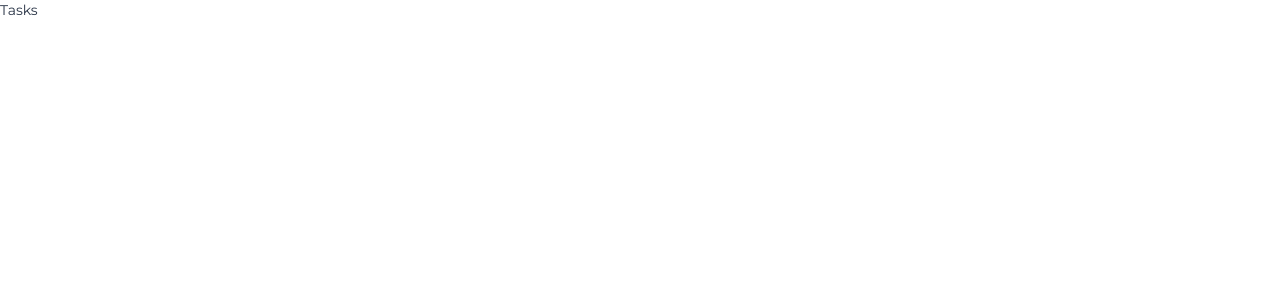
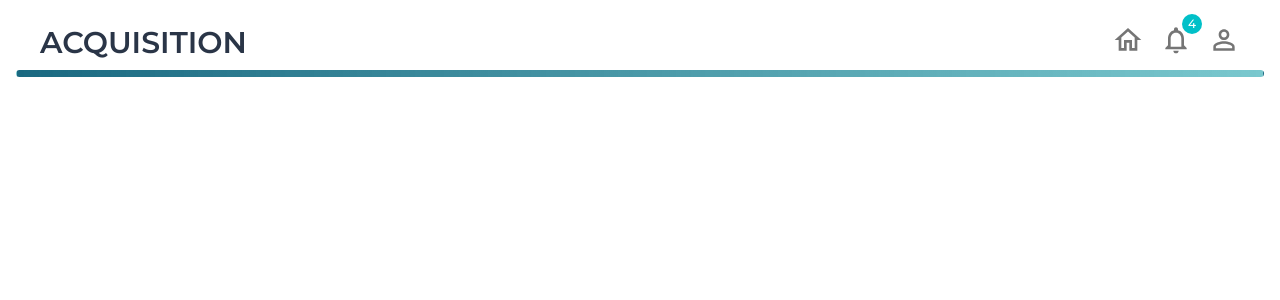
Before and after one commit to DeviPrasadKL/US-Project, a React (Vite) app: page /tasks in a window 1280 px wide. Shown: the top 300 px of the page. Built offline with nearby package versions, Linux system fonts and the light colour scheme.

Commit message:
chore: nav link add

```diff
--- a/src/components/shared/navbar/Navbar.jsx
+++ b/src/components/shared/navbar/Navbar.jsx
@@ -3,6 +3,7 @@ import React from 'react';
 import HomeOutlinedIcon from '@mui/icons-material/HomeOutlined';
 import NotificationsOutlinedIcon from '@mui/icons-material/NotificationsOutlined';
 import Dropmenu from './Dropmenu';
+import { Link } from 'react-router-dom';
 
 /**
  * Navbar component displaying a title and a set of icons with optional badges.
@@ -17,14 +18,16 @@ export default function Navbar({ title }) {
         <Box>
             <Stack flexDirection='row' justifyContent='space-between' alignItems='center' mx={2}>
                 {/* Title of the Navbar */}
-                <Typography variant="h2" ml={1}>{title}</Typography>
+                <Typography variant="h2" ml={1}>{title.toUpperCase()}</Typography>
 
                 {/* Container for the Navbar icons */}
                 <Stack flexDirection='row'>
                     {/* Home icon button */}
                     <Box>
                         <IconButton>
-                            <HomeOutlinedIcon color="action" sx={{ height: '2rem', width: '2rem' }} />
+                            <Link to='/home'>
+                                <HomeOutlinedIcon color="action" sx={{ height: '2rem', width: '2rem' }} />
+                            </Link>
                         </IconButton>
                     </Box>
 
--- a/src/components/views/Tasks/Tasks.jsx
+++ b/src/components/views/Tasks/Tasks.jsx
@@ -1,7 +1,11 @@
 import React from 'react'
+import Navbar from '../../shared/navbar/Navbar'
+import { Box } from '@mui/material'
 
 export default function Tasks() {
   return (
-    <div>Tasks</div>
+    <Box m={2}>
+        <Navbar title='Acquisition' />
+    </Box>
   )
 }
```
